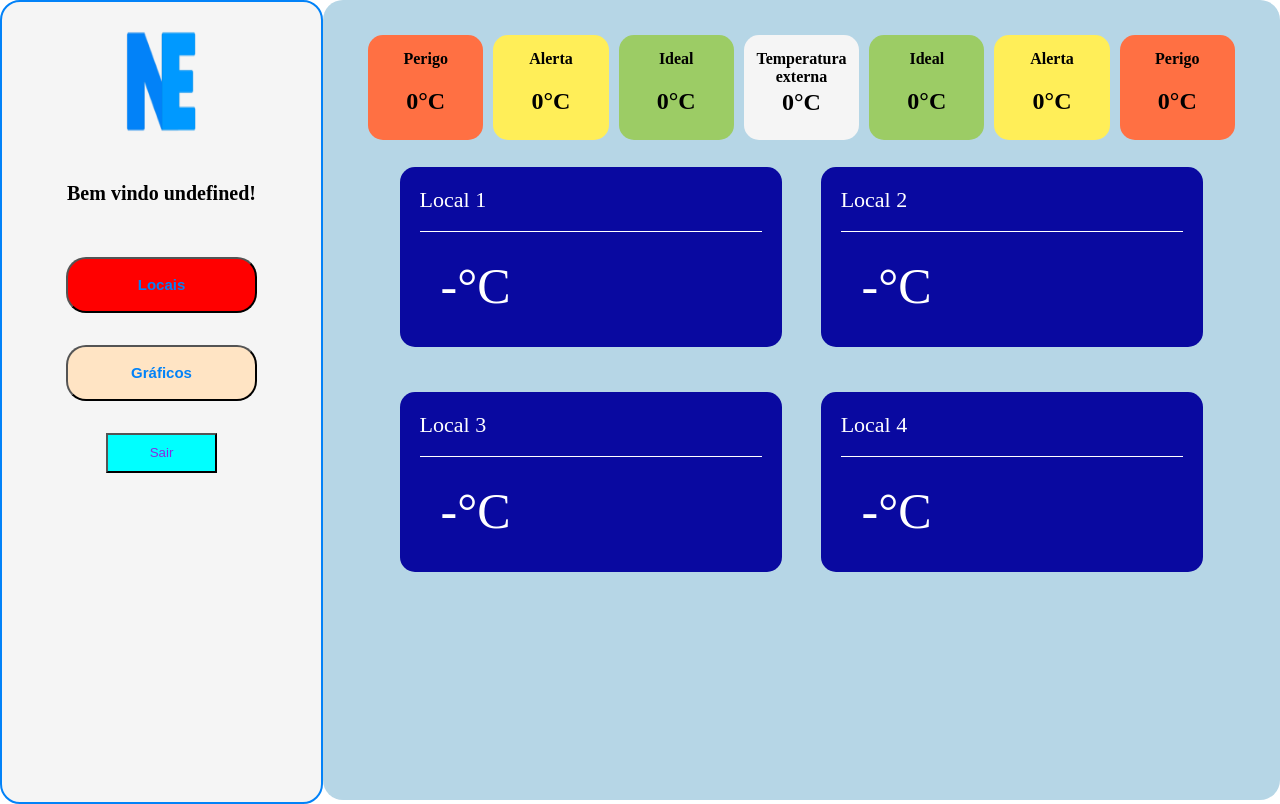
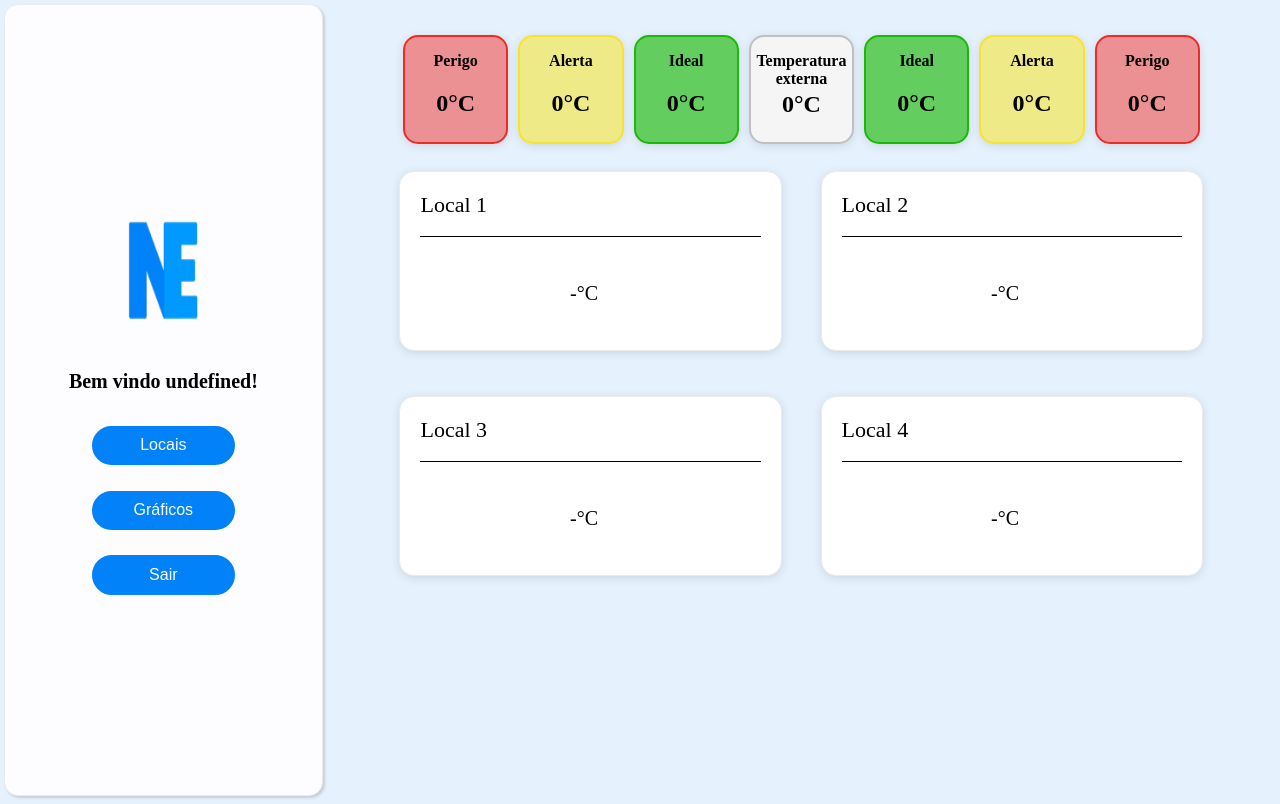
Before and after one commit to NewEmployee/Site-Institucional-, a website: page public/dashnova.html in a window 1280 px wide. Drawn offline with Linux system fonts and the light colour scheme.

Commit message:
Versão 2.0, CSS da Dash e dos Gráficos finalizado e mudança na porcentagem do simulador de 60% para 51%

```diff
--- a/public/Calculadora/simulador.css
+++ b/public/Calculadora/simulador.css
@@ -294,7 +294,7 @@ input {
 
 .div_chart{
   width: 35.45%;
-  height: 40%;
+  height: 42%;
   background-color: white;
   display: flex;
   justify-content: space-around;
--- a/public/Calculadora/simulador.js
+++ b/public/Calculadora/simulador.js
@@ -27,12 +27,12 @@
 
     var indice = horasPerdidas / horasMes * 100
 
-    var indice_depois = indice * 0.4
+    var indice_depois = indice * 0.49
 
     var salarioHora = salario / diasTrab / jornada
 
     var perca_antes = salarioHora * horasPerdidas
-    var perca_depois = salarioHora * (horasPerdidas  * 0.4)
+    var perca_depois = salarioHora * (horasPerdidas  * 0.49)
 
     h2_bemvindo.innerHTML = `Bem vindo !`
     h2_NomeEmpresa.innerHTML = `${nome}`
@@ -43,7 +43,7 @@
     div_perca_depois.innerHTML = `Perca em dinheiro: R$ ${perca_depois.toFixed(2)}`
     div_abs_antes.innerHTML = `Taxa de absenteísmo: ${indice.toFixed(2)} %`
     div_abs_depois.innerHTML = `Taxa de absenteísmo: ${indice_depois.toFixed(2)} %`
-    div_info_texto.innerHTML = `<br> Nossos serviços podem diminuir<br>em até 60% do absenteísmo.`
+    div_info_texto.innerHTML = `<br> Nossos serviços podem diminuir<br>em até 51% do absenteísmo.`
 
     document.getElementById("informacoes_Princ").style.visibility = 'visible';
 
--- a/public/dashnova.css
+++ b/public/dashnova.css
@@ -1,20 +1,29 @@
 body{
   margin: 0;
   display: flex;
-
+  background-color: #0281f81a;
 
 }
 
 
 .main{
-  background-color: whitesmoke;
-  height:100vh;
+  height:99vh;
   width:25%;
-  border-radius: 20px;
-  border:#0282f8 solid 2px;
+
   display: flex;
+  flex-direction: column;
+  align-self: flex-start;
+  justify-content: center;
+  margin-left: 0.3%;
+  margin-top: 0.3%;
+  background: #fdfdff;
+  float: left;
+  border-radius: 14px;
   align-items: center;
-  flex-direction: column;
+  text-align: center;
+  border: 1px solid #ebebeb;
+  box-sizing: border-box;
+  box-shadow: rgb(0 0 0 / 15%) 1.95px 1.95px 2.6px;
 
 }
 
@@ -32,45 +41,56 @@ body{
 }
 
 
-#botao_menu1{
-  width:60%;
-  height: 7%;
-  color:#0282f8;
-  background-color: red;
-  margin-top: 10%;
-  border-radius: 20px;
-  font-size: 15px;
-  font-weight: bold;
-  cursor: pointer;
+.botoes{
+  font-family: 'Red Hat Display', sans-serif;
+    background: #0282f8;
+    border: 3px solid #0282f8;
+    box-sizing: border-box;
+    border-radius: 40px;
+    width: 45%;
+    height: 5%;
+    margin-top: 4%;
+    margin-bottom: 4%;
+    font-style: normal;
+    font-weight: 500;
+    font-size: 16px;
+    line-height: 24px;
+    color: #ffffff;
+    cursor: pointer;
 }
 
-#botao_menu2{
-  width:60%;
-  height: 7%;
-  color:#0282f8;
-  background-color: bisque;
-  margin-top: 10%;
-  border-radius: 20px;
-  font-size: 15px;
-  font-weight: bold;
-  cursor: pointer;
+.botoes:hover {
+  transition: 0.8s;
+  width: 40%;
+  background: #ffffff;
+  color: #0282f8;
 }
 
+.btn-chart {
 
-
-.sair_menu{
-
-  margin-top: 10%;
-  width:35%;
-  height:5%;
-  background-color: aqua;
-  color:blueviolet;
+  font-family: 'Red Hat Display', sans-serif;
+  background: #0282f8;
+  border: 3px solid #0282f8;
+  box-sizing: border-box;
+  border-radius: 10px;
+  width: 13%;
+  font-style: normal;
+  font-weight: 500;
+  line-height: 24px;
+  color: #ffffff;
   cursor: pointer;
 
+  font-size: 18px;
+  color: white;
+  margin: 5px;
 }
 
-
-
+.btn-chart:hover{
+  transition: 0.8s;
+  width: 15%;
+  background: #ffffff;
+  color: #0282f8;
+}
 
 
 .dash {
@@ -78,13 +98,6 @@ body{
   position: relative;
   top: 0;
   border-radius: 20px;
-  background-color: rgba(34, 132, 178, 0.329);
-  /* width: 75%;
-    display: flex;
-    background-color: #161618;
-    flex-direction: column;
-    align-items: center;
-    justify-content: space-around;*/
   height: 100vh;
 }
 
@@ -96,28 +109,24 @@ body{
   margin-top: 30px;
 }
 
-.perigo-frio {
-  background-color: #ff7043;
+.perigo {
+  background-color: #f329227c;
+  border: 2px solid #f32922;
 }
 
-.perigo-quente {
-  background-color: #ff7043;
-}
-
-.alerta-frio {
-  background-color: #ffee58;
-}
-
-.alerta-quente {
-  background-color: #ffee58;
+.alerta {
+  background-color: #f8e3298c;
+  border: 2px solid #f8e329;
 }
 
 .ideal {
-  background-color: #9ccc65;
+  background-color: #1cb807a2;
+  border: 2px solid #1cb807;
 }
 
 .externo {
   background-color: whitesmoke;
+  border: 2px solid rgb(192, 192, 192);
 }
 
 .item-regua {
@@ -127,6 +136,9 @@ body{
   text-align: center;
   padding-top: 15px;
   border-radius: 15px;
+  box-sizing: border-box;
+  box-shadow: rgb(99 99 99 / 20%) 0px 2px 8px 0px;
+
 }
 
 .status{
@@ -156,9 +168,14 @@ body{
   text-align: center;
   height: 180px;
   justify-content: right;
-  background-color: #0909a0;
   font-size: 20px;
   border-radius: 15px;
+  color: black;
+  background-color: white;
+  border: 1px solid #ebebeb;
+  box-sizing: border-box;
+  box-shadow: rgb(99 99 99 / 20%) 0px 2px 8px 0px;
+}
 }
 
 .card p {
@@ -171,7 +188,7 @@ body{
 .cards h1 {
   font-size: 22px;
   width: 100%;
-  border-bottom: solid white 1px;
+  border-bottom: solid black 1px;
   text-align: left;
   font-weight: lighter;
   margin: 20px;
@@ -205,16 +222,3 @@ body{
   padding-top: 40px;
   height:80%
 }
-
-.btn-chart {
-  font-family: "Exo 2", sans-serif;
-  border: 0;
-  font-weight: 600;
-  font-size: 18px;
-  padding: 10px 15px;
-  color: white;
-  background-color: #00e673ec;
-  margin: 5px;
-  cursor: pointer;
-  border-radius: 10px;
-}
--- a/public/dashnova.html
+++ b/public/dashnova.html
@@ -4,8 +4,9 @@
     <meta charset="UTF-8">
     <meta http-equiv="X-UA-Compatible" content="IE=edge">
     <meta name="viewport" content="width=device-width, initial-scale=1.0">
-    <title>Document</title>
+    <title>New Employee | Dashboard</title>
     <link rel="stylesheet" href="dashnova.css">
+    <link rel="shortcut icon" type="imagex/png" href="img/icon.ico">
 </head>
 <body>
 
@@ -14,11 +15,11 @@
 
     <p class="bemvindo">Bem vindo undefined!</p>
 
-    <button id="botao_menu1">Locais</button>
+    <button id="botao_menu1" class="botoes">Locais</button>
 
-    <button onclick="mudar_tela()" id="botao_menu2">Gráficos</button>
+    <button onclick="mudar_tela()" class="botoes" id="botao_menu2">Gráficos</button>
 
-    <button onclick="sair_tela()" class="sair_menu">Sair</button>
+    <button onclick="sair_tela()" class="botoes" id="sair_menu">Sair</button>
 
 
 
@@ -26,11 +27,11 @@
 
 <div class="dash">
     <div class="regua">
-        <div class="item-regua perigo-frio">
+        <div class="item-regua perigo">
             <h4 class="status">Perigo</h4>
             <h2>0°C</h2>
         </div>
-        <div class="item-regua alerta-frio">
+        <div class="item-regua alerta">
             <h4 class="status">Alerta</h4>
             <h2>0°C</h2>
         </div>
@@ -46,11 +47,11 @@
             <h4 class="status">Ideal</h4>
             <h2>0°C</h2>
         </div>
-        <div class="item-regua alerta-quente">
+        <div class="item-regua alerta">
             <h4 class="status">Alerta</h4>
             <h2>0°C</h2>
         </div>
-        <div class="item-regua perigo-quente">
+        <div class="item-regua perigo">
             <h4 class="status">Perigo</h4>
             <h2>0°C</h2>
         </div>
```
Also changed, not shown: public/Calculadora/simulador.html (+1 -1 lines), public/graficos.html (+3 -13 lines).
